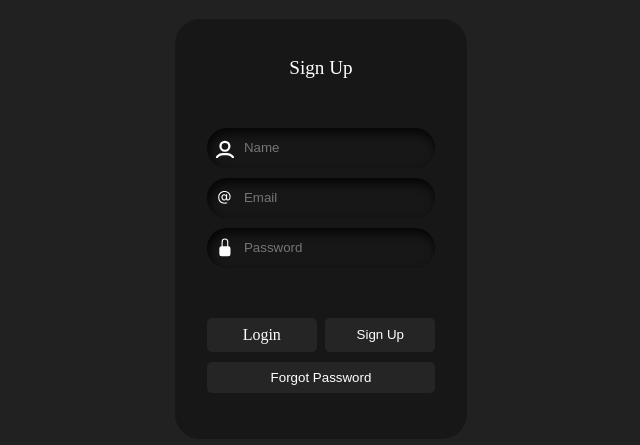
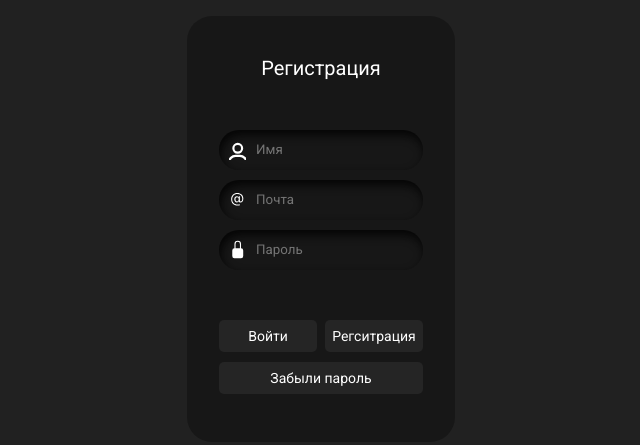
Before and after one commit to ultraevs/NO_BACK_MISIS, a plain HTML site: page python-backend/static/sign.html in a window 1280 px wide. Shown: the part 179-624 px from the top of the page, without its empty margins (319-959 px from the left). Drawn offline with Linux system fonts and the light colour scheme.

Commit message:
add fix html

```diff
--- a/python-backend/static/sign.html
+++ b/python-backend/static/sign.html
@@ -9,30 +9,30 @@
 </head>
 <body>
   <div class="form">
-    <p id="heading">Sign Up</p>
+    <p id="heading">Регистрация</p>
     <div class="field">
       <svg class="input-icon" xmlns="http://www.w3.org/2000/svg" width="16" height="16" fill="currentColor" viewBox="0 0 16 16">
         <path d="M8 2a5 5 0 1 0 5 5 5 5 0 0 0-5-5zm0 8a3 3 0 1 1 3-3 3 3 0 0 1-3 3zm9 11v-1a7 7 0 0 0-7-7h-4a7 7 0 0 0-7 7v1h2v-1a5 5 0 0 1 5-5h4a5 5 0 0 1 5 5v1z"></path>
       </svg>
-        <input placeholder="Name" class="input-field-name" type="text">
+        <input placeholder="Имя" class="input-field-name" type="text">
     </div>
     <div class="field">
     <svg class="input-icon" xmlns="http://www.w3.org/2000/svg" width="16" height="16" fill="currentColor" viewBox="0 0 16 16">
     <path d="M13.106 7.222c0-2.967-2.249-5.032-5.482-5.032-3.35 0-5.646 2.318-5.646 5.702 0 3.493 2.235 5.708 5.762 5.708.862 0 1.689-.123 2.304-.335v-.862c-.43.199-1.354.328-2.29.328-2.926 0-4.813-1.88-4.813-4.798 0-2.844 1.921-4.881 4.594-4.881 2.735 0 4.608 1.688 4.608 4.156 0 1.682-.554 2.769-1.416 2.769-.492 0-.772-.28-.772-.76V5.206H8.923v.834h-.11c-.266-.595-.881-.964-1.6-.964-1.4 0-2.378 1.162-2.378 2.823 0 1.737.957 2.906 2.379 2.906.8 0 1.415-.39 1.709-1.087h.11c.081.67.703 1.148 1.503 1.148 1.572 0 2.57-1.415 2.57-3.643zm-7.177.704c0-1.197.54-1.907 1.456-1.907.93 0 1.524.738 1.524 1.907S8.308 9.84 7.371 9.84c-.895 0-1.442-.725-1.442-1.914z"></path>
     </svg>
-      <input autocomplete="off" placeholder="Email" class="input-field-email" type="email">
+      <input autocomplete="off" placeholder="Почта" class="input-field-email" type="email">
     </div>
     <div class="field">
     <svg class="input-icon" xmlns="http://www.w3.org/2000/svg" width="16" height="16" fill="currentColor" viewBox="0 0 16 16">
     <path d="M8 1a2 2 0 0 1 2 2v4H6V3a2 2 0 0 1 2-2zm3 6V3a3 3 0 0 0-6 0v4a2 2 0 0 0-2 2v5a2 2 0 0 0 2 2h6a2 2 0 0 0 2-2V9a2 2 0 0 0-2-2z"></path>
     </svg>
-      <input placeholder="Password" class="input-field-password" type="password">
+      <input placeholder="Пароль" class="input-field-password" type="password">
     </div>
     <div class="btn">
-    <a href="/login" class="button1">Login</a>
-    <button class="button2">Sign Up</button>
+    <a href="/login" class="button1">Войти</a>
+    <button class="button2">Регситрация</button>
     </div>
-    <button class="button3">Forgot Password</button>
+    <button class="button3">Забыли пароль</button>
   </div>
 
   <script src="/static/script.js"></script>
--- a/python-backend/static/style.css
+++ b/python-backend/static/style.css
@@ -1,3 +1,5 @@
+@import url('https://fonts.googleapis.com/css2?family=Roboto:wght@300;400;500;700&display=swap');
+
 body{
   min-height: 100vh;
   background: #212121;
@@ -30,7 +32,10 @@ body{
   text-align: center;
   margin: 2em;
   color: rgb(255, 255, 255);
-  font-size: 1.2em;
+  font-size: 20px;
+
+  font-family: 'Roboto', sans-serif;
+  font-weight: 400;
 }
 
 .field {
@@ -45,6 +50,7 @@ body{
   color: white;
   background-color: #171717;
   box-shadow: inset 2px 5px 10px rgb(5, 5, 5);
+
 }
 
 .input-icon {
@@ -59,6 +65,8 @@ body{
   outline: none;
   width: 100%;
   color: #d3d3d3;
+
+  font-family: 'Roboto', sans-serif;
 }
 
 .form .btn {
@@ -88,6 +96,9 @@ a{
   transition: .4s ease-in-out;
   background-color: #252525;
   color: white;
+
+  font-family: 'Roboto', sans-serif;
+  font-size: 14px;
 }
 
 .button1:hover {
@@ -104,6 +115,9 @@ a{
   transition: .4s ease-in-out;
   background-color: #252525;
   color: white;
+
+  font-family: 'Roboto', sans-serif;
+  font-size: 14px;
 }
 
 .button2:hover {
@@ -120,6 +134,9 @@ a{
   transition: .4s ease-in-out;
   background-color: #252525;
   color: white;
+
+  font-family: 'Roboto', sans-serif;
+  font-size: 14px;
 }
 
 .button3:hover {
```
Also changed, not shown: python-backend/static/index.html (+6 -6 lines).
